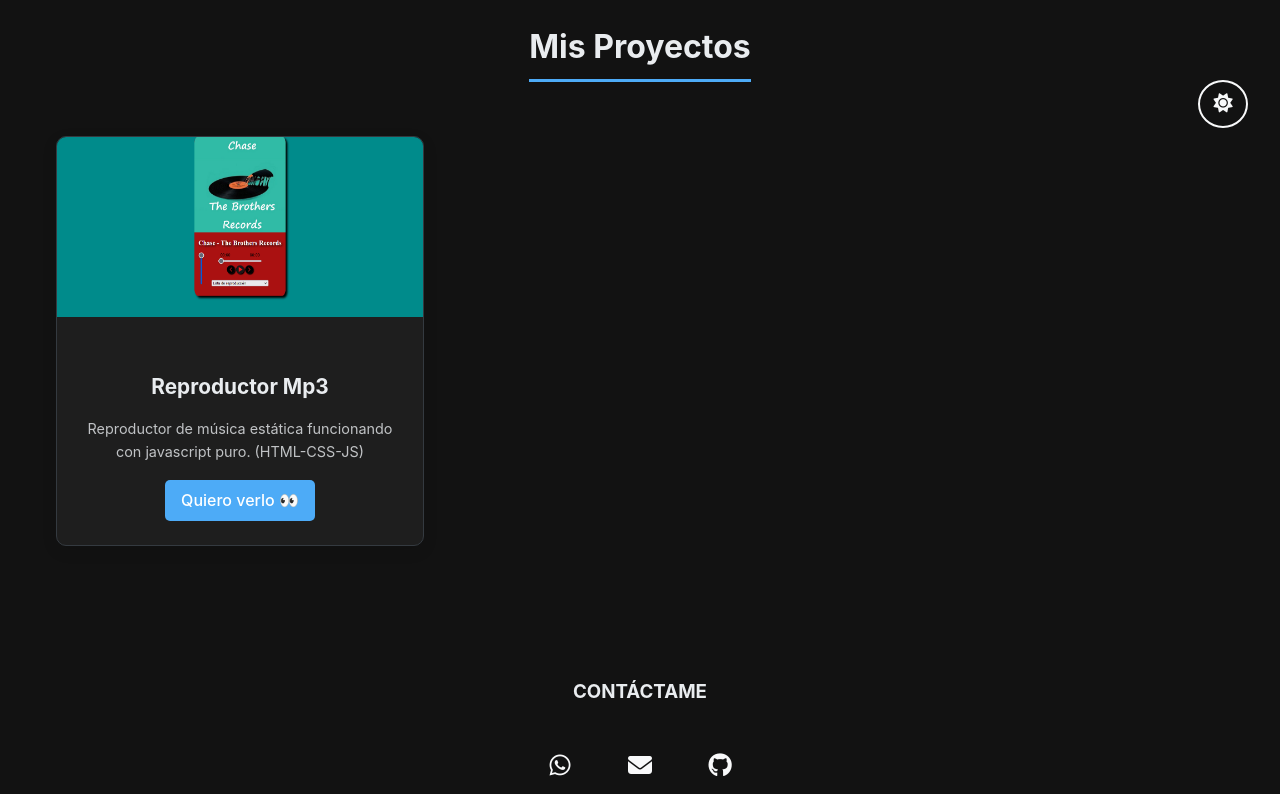
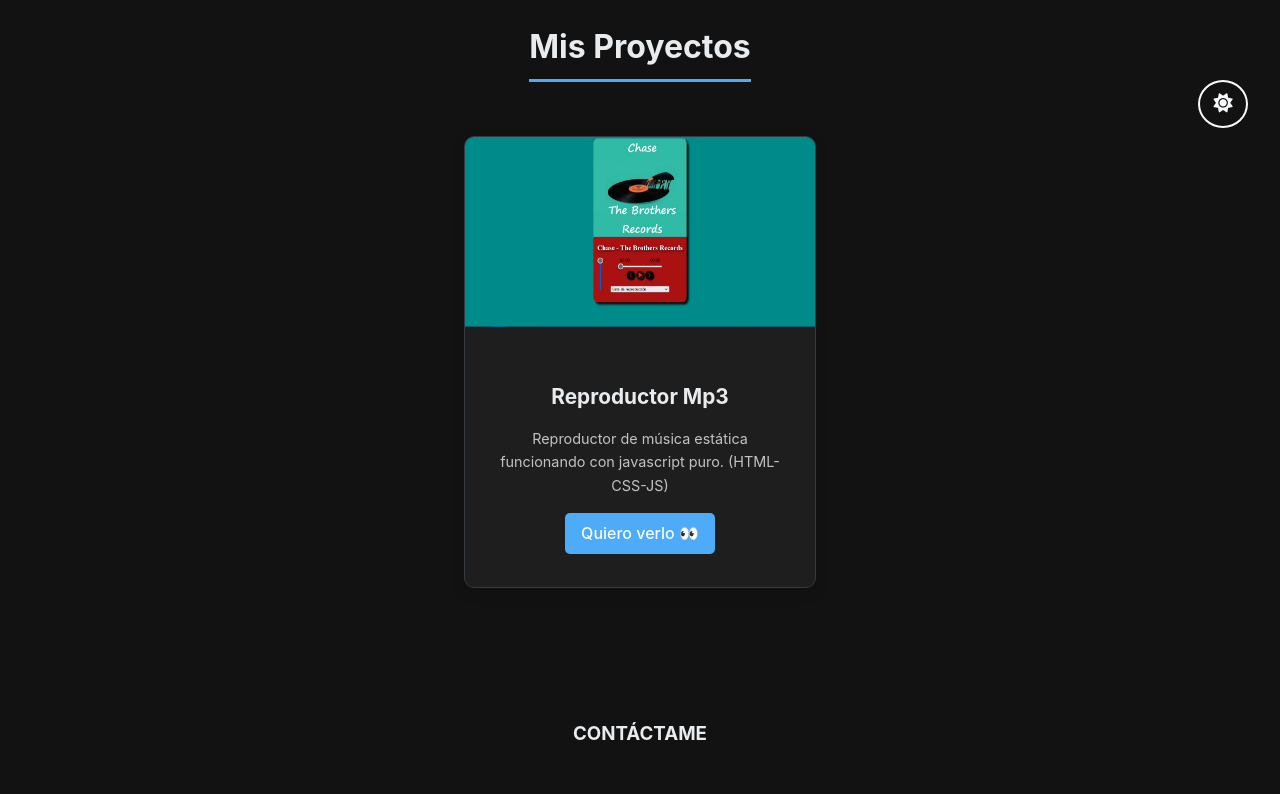
Before and after one commit to RobertR03/MiPresentacion, a React (Vite) app: page / in a window 1280 px wide. Shown: the part 640-1434 px from the top of the page. Built offline with nearby package versions, Linux system fonts and the light colour scheme; what @react-pdf/renderer would draw is missing.

Commit message:
wrapping

```diff
--- a/index.html
+++ b/index.html
@@ -2,7 +2,7 @@
 <html lang="en">
   <head>
     <meta charset="UTF-8" />
-    <link rel="icon" type="image/svg+xml" href="public/PNG/ICO/Yo.png" />
+    <link rel="icon" type="image/svg+xml" href="PNG/ICO/Yo.png" />
     <meta name="viewport" content="width=device-width, initial-scale=1.0" />
     <link rel="stylesheet" href="https://cdnjs.cloudflare.com/ajax/libs/font-awesome/6.5.0/css/all.min.css" />
     <title>Robert Romero</title>
--- a/src/components/layout/Header.jsx
+++ b/src/components/layout/Header.jsx
@@ -9,6 +9,7 @@ const StyledHeader = styled.header`
   display: flex;
   justify-content: space-between;
   align-items: center;
+  flex-wrap: wrap;
 `;
 
 const Logo = styled(motion.h1)`
--- a/src/data/curriculumData.js
+++ b/src/data/curriculumData.js
@@ -58,14 +58,15 @@ export const skillsFrameworks = [
   'Filament',
   'Symfony',
   'React',
+  'Flutter',
   'Django',
   'Bootstrap',
 ];
 
 export const languages = [
   { name: 'Español', level: 100 },
-  { name: 'Guaraní', level: 75 },
-  { name: 'Inglés', level: 25 },
+  { name: 'Guaraní', level: 80 },
+  { name: 'Inglés', level: 40 },
 ];
 
 export const interests = [
@@ -89,4 +90,5 @@ export const contact = {
   phone: '+595 976 988 254',
   location: 'Asunción, Paraguay',
   github: 'https://github.com/RobertR03',
+  website: 'https://robertromero.netlify.app',
 };
--- a/src/pages/Home.jsx
+++ b/src/pages/Home.jsx
@@ -73,11 +73,13 @@ const SectionTitle = styled(motion.h2)`
   }
 `;
 
-const ProjectsGrid = styled.div`
-  display: grid;
-  grid-template-columns: repeat(auto-fill, minmax(300px, 1fr));
+const ProjectsFlex = styled.div`
+  display: flex;
+  flex-wrap: wrap;
   gap: 2rem;
   margin-top: 2rem;
+  align-items: center;
+  justify-content: center;
 `;
 
 const ProjectCard = styled(motion.div)`
@@ -87,6 +89,8 @@ const ProjectCard = styled(motion.div)`
   transition: transform 0.3s ease;
   background: rgba(255, 255, 255, 0.05);
   border: 1px solid var(--color-border);
+  max-width: 350px;
+  height: 450px;
 
   &:hover {
     transform: translateY(-10px);
@@ -95,7 +99,7 @@ const ProjectCard = styled(motion.div)`
 
 const ProjectImage = styled.img`
   width: 100%;
-  height: 180px;
+  height: 190px;
   object-fit: cover;
 `;
 
@@ -114,11 +118,28 @@ const ProjectDescription = styled.p`
   opacity: 0.8;
 `;
 
+const CvLink = styled(Link)`
+  padding: 0.8rem 2rem;
+  background: var(--color-active);
+  color: var(--color-primario);
+  border-radius: 30px;
+  text-decoration: none;
+  font-weight: 500;
+  display: inline-block;
+  transition: all 0.3s ease;
+
+  &:hover {
+    transform: translateY(-3px);
+    box-shadow: 0 5px 10px var(--color-primario);
+    color: var(--color-bg);
+  }
+`;
+
 const ProjectLink = styled.a`
   display: inline-block;
   padding: 0.5rem 1rem;
   background: var(--color-active);
-  color: #fff;
+  color: var(--color-primario);
   border-radius: 5px;
   text-decoration: none;
   font-weight: 500;
@@ -199,18 +220,11 @@ const Home = () => {
             impacto significativo.
           </Description>
           <motion.div variants={itemVariants}>
-            <Link to="/curriculum" style={{
-              padding: '0.8rem 2rem',
-              background: 'var(--color-active)',
-              color: '#fff',
-              borderRadius: '30px',
-              textDecoration: 'none',
-              fontWeight: '500',
-              display: 'inline-block',
-              transition: 'all 0.3s ease'
-            }}>
+            {/* animacion de elevacion al hacer hover sobre el boton */}
+            <CvLink to="/curriculum"
+            >
               Ver mi Curriculum
-            </Link>
+            </CvLink>
           </motion.div>
         </HeroContent>
       </Hero>
@@ -225,7 +239,7 @@ const Home = () => {
           Mis Proyectos
         </SectionTitle>
 
-        <ProjectsGrid>
+        <ProjectsFlex>
           {projectsData.map((project) => (
             <ProjectCard
               key={project.id}
@@ -243,7 +257,7 @@ const Home = () => {
               </ProjectContent>
             </ProjectCard>
           ))}
-        </ProjectsGrid>
+        </ProjectsFlex>
       </ProjectsSection>
     </HomeContainer>
   );
```
